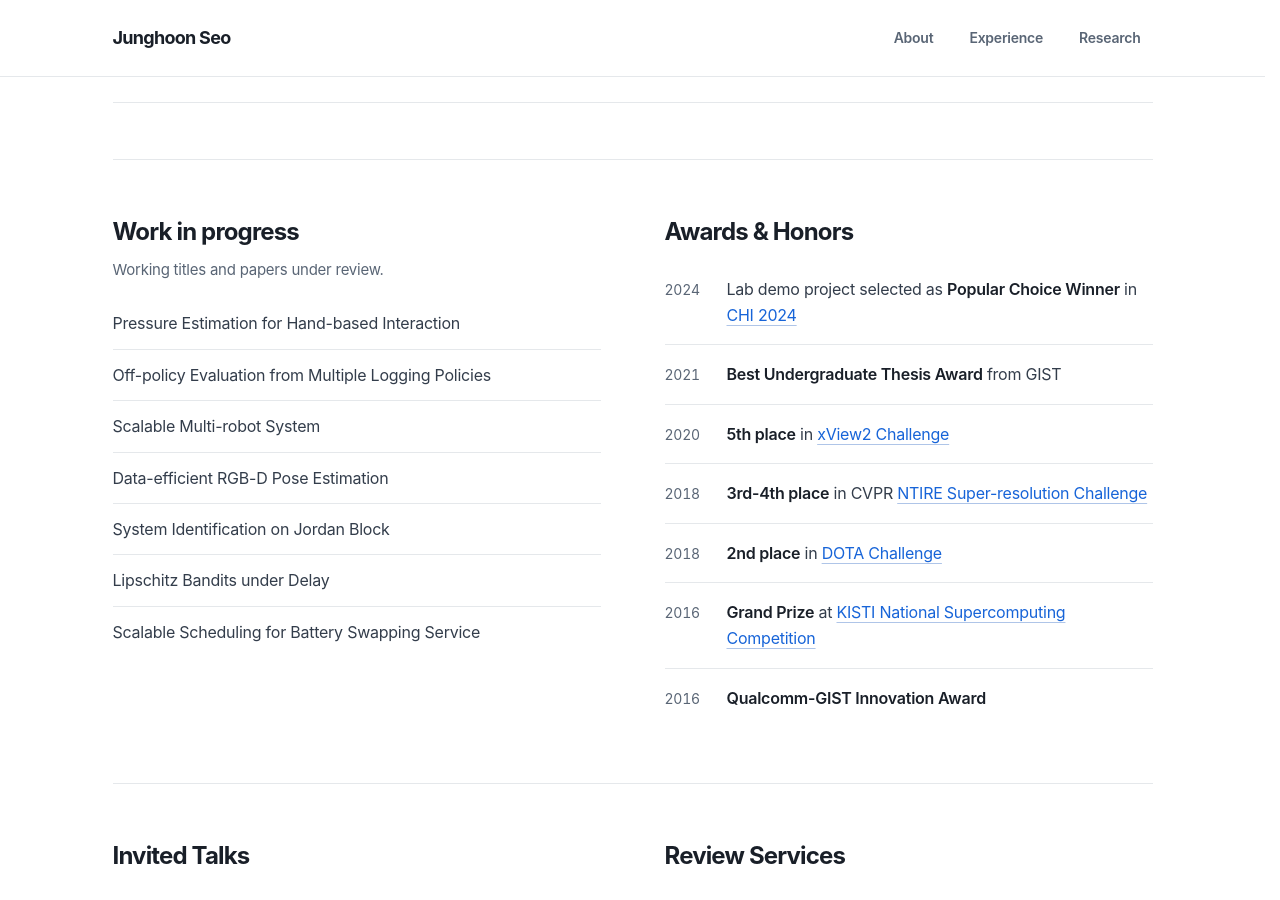
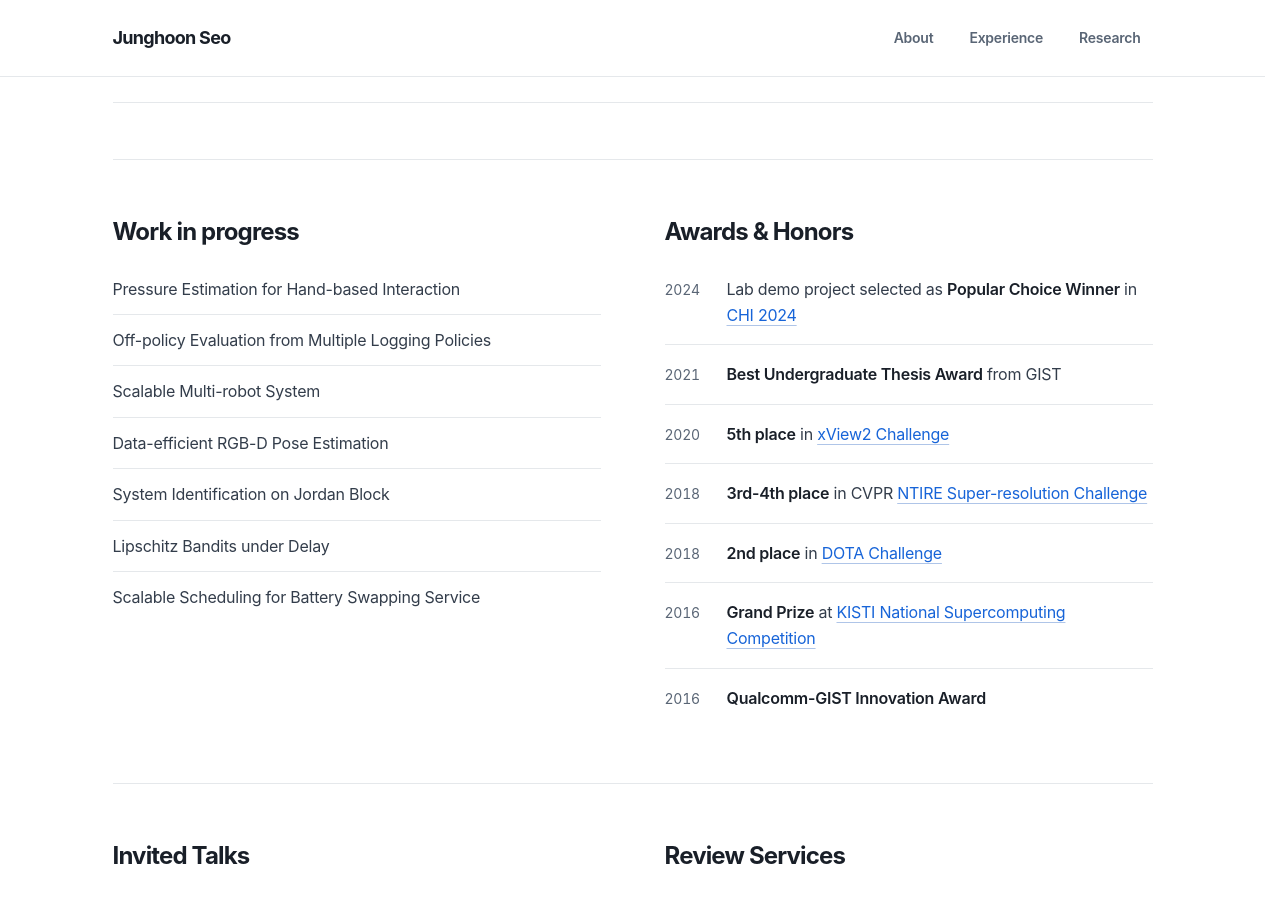
Before and after one commit to mikigom/mikigom.github.io, a Jekyll site: the page built from index.md, in a window 1280 px wide and 900 px high, scrolled down 3052 px. Built offline with Jekyll 4.4.1, drawn with Linux system fonts in a browser that asks for light colours.

Commit message:
Remove work in progress subtitle

```diff
--- a/index.md
+++ b/index.md
@@ -553,7 +553,6 @@ show_title: false
   <section class="section">
     <header class="section__head">
       <h2>Work in progress</h2>
-      <p>Working titles and papers under review.</p>
     </header>
     <ul class="tagged-list">
       <li>Pressure Estimation for Hand-based Interaction</li>
```
